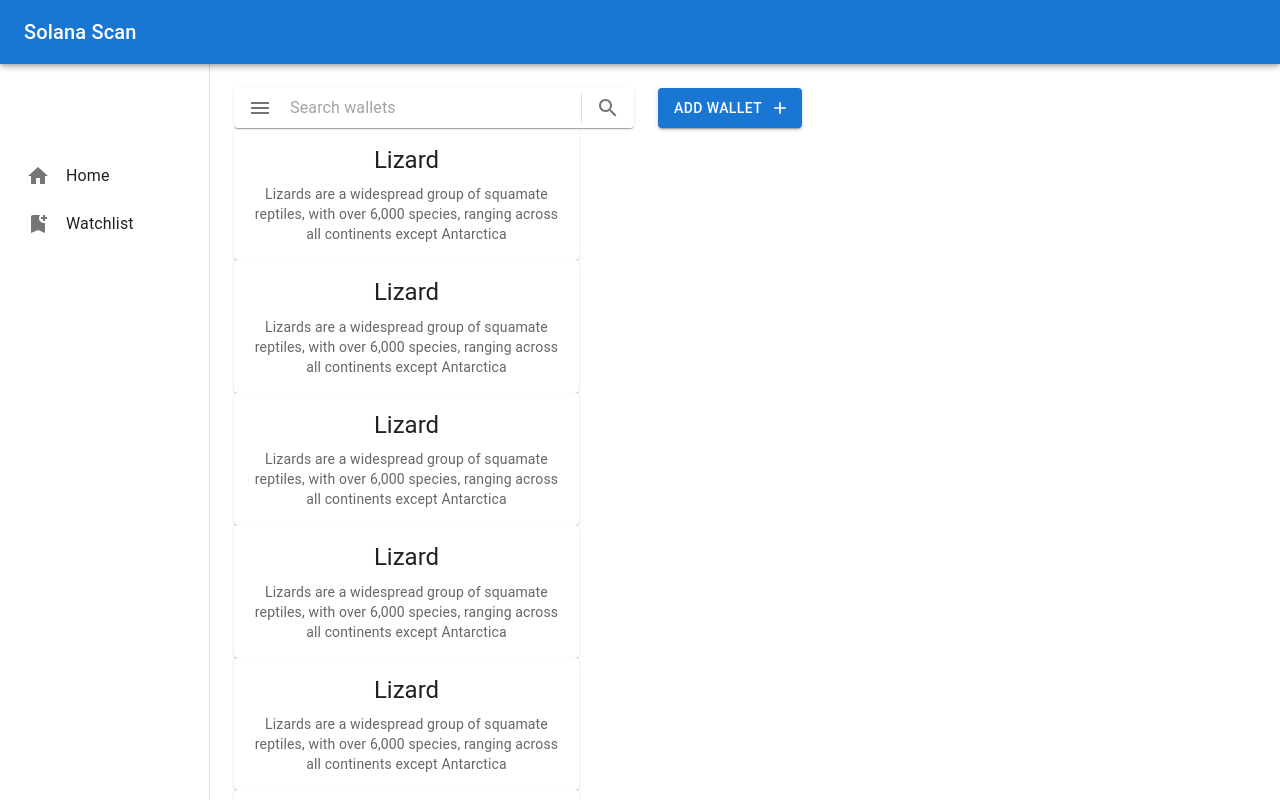
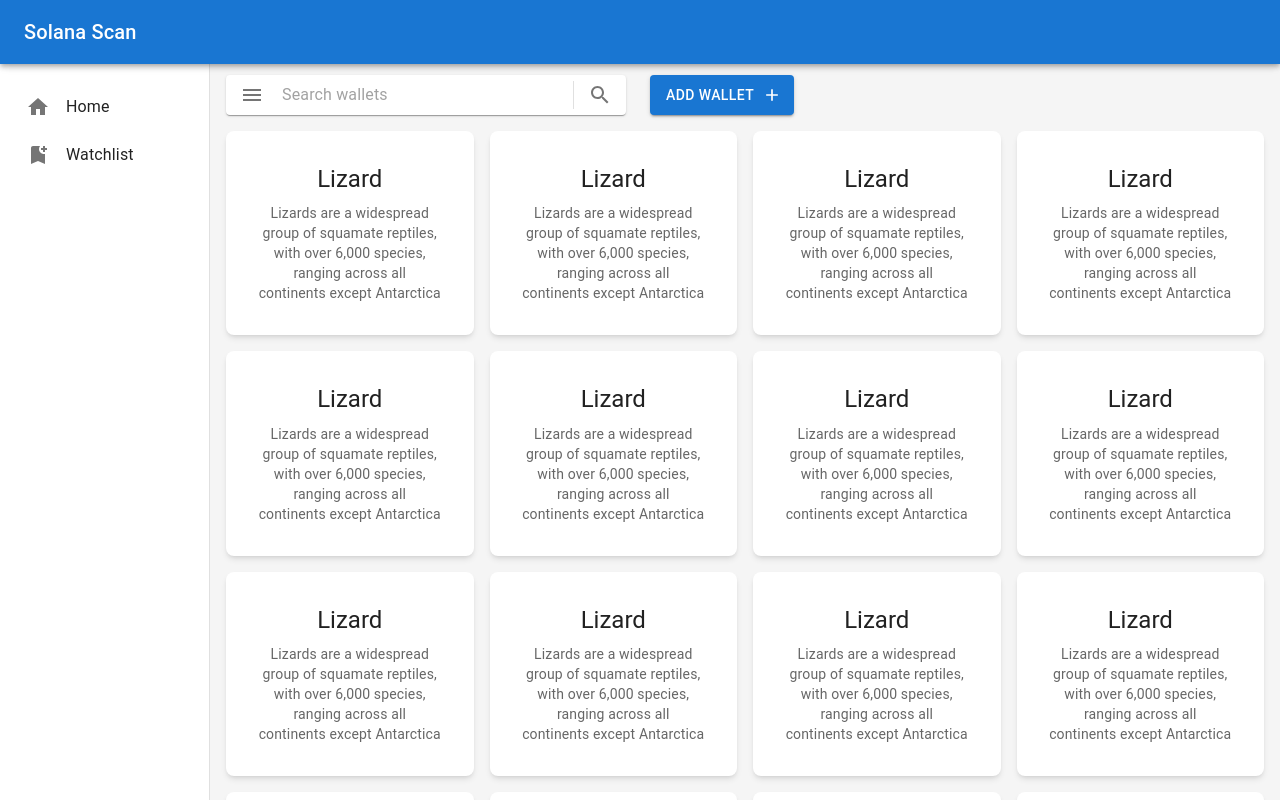
Before and after one commit to bengabp/solscan-api, a React (Vite) app in the folder frontend/: page / in a window 1280 px wide. Shown: the top 800 px of the page. Built offline with nearby package versions, Linux system fonts and the light colour scheme.

Commit message:
Media Queries for responsive grids

```diff
--- a/frontend/src/App.css
+++ b/frontend/src/App.css
@@ -4,7 +4,6 @@
   text-align: center;
   width: 100%;
   height: 100vh;
-  overflow: hidden;
   max-width: auto;
 }
 
@@ -47,7 +46,6 @@
 .App {
   text-align: center;
   height: 100vh;
-  overflow: hidden;
   width: 100%;
 }
 
--- a/frontend/src/App.jsx
+++ b/frontend/src/App.jsx
@@ -29,7 +29,7 @@ const App = () => {
           width: "100%",
         }}
       >
-        <HomeAppBar></HomeAppBar>
+        <HomeAppBar />
         <Routes>
           <Route index element={<Home />} />
         </Routes>
--- a/frontend/src/components/SideNav.jsx
+++ b/frontend/src/components/SideNav.jsx
@@ -1,6 +1,5 @@
 import { Box, Container } from "@mui/material";
 import Drawer from "@mui/material/Drawer";
-import Toolbar from "@mui/material/Toolbar";
 import ListItem from "@mui/material/ListItem";
 import ListItemIcon from "@mui/material/ListItemIcon";
 import List from "@mui/material/List";
@@ -10,20 +9,21 @@ import HomeIcon from "@mui/icons-material/Home";
 import BookmarkAddIcon from "@mui/icons-material/BookmarkAdd";
 
 const SideNav = (props) => {
-  const drawerWidth = 210;
+  const DRAWER_WIDTH = 210;
 
   return (
     <Drawer
       variant="permanent"
       sx={{
-        width: drawerWidth,
+        width: DRAWER_WIDTH,
         flexShrink: 0,
-        [`& .MuiDrawer-paper`]: { width: drawerWidth, boxSizing: "border-box" },
+        [`& .MuiDrawer-paper`]: {
+          width: DRAWER_WIDTH,
+          boxSizing: "border-box",
+        },
       }}
     >
-      <Toolbar />
-      <Box sx={{ overflow: "auto" }}>
-        <Container sx={{ height: "80px" }}></Container>
+      <Box sx={{ overflow: "auto", marginTop: "75px" }}>
         <List role="nav" sx={{ paddingLeft: "10px" }}>
           <ListItem key="Home" disablePadding>
             <ListItemButton>
--- a/frontend/src/components/walletCard.jsx
+++ b/frontend/src/components/walletCard.jsx
@@ -1,25 +1,23 @@
-import * as React from "react";
-import Card from "@mui/material/Card";
 import CardContent from "@mui/material/CardContent";
 import Typography from "@mui/material/Typography";
 import { CardActionArea } from "@mui/material";
-import Container from "@mui/material/Container";
 
 export default function ClickableWalletCard(props) {
   return (
-    <Card sx={{ maxWidth: 345 }}>
-      <CardActionArea>
-        <Container height="140px" width="140px" />
+    <>
+      <div className="container-card shadow-md">
+        <CardActionArea className="padding-1">
           <CardContent>
             <Typography gutterBottom variant="h5" component="div">
               Lizard
             </Typography>
             <Typography variant="body2" color="text.secondary">
-            Lizards are a widespread group of squamate reptiles, with over 6,000
-            species, ranging across all continents except Antarctica
+              Lizards are a widespread group of squamate reptiles, with over
+              6,000 species, ranging across all continents except Antarctica
             </Typography>
           </CardContent>
         </CardActionArea>
-    </Card>
+      </div>
+    </>
   );
 }
--- a/frontend/src/esin.css
+++ b/frontend/src/esin.css
@@ -0,0 +1,67 @@
+.container {
+  width: 100%;
+}
+
+.container-card {
+  width: 100%;
+  background-color: #fff;
+  max-width: 28rem /* 448px */;
+  border-radius: 0.5rem;
+}
+
+.shadow-md {
+  --tw-shadow: 0 4px 6px -1px rgb(0 0 0 / 0.1), 0 2px 4px -2px rgb(0 0 0 / 0.1);
+  --tw-shadow-colored: 0 4px 6px -1px var(--tw-shadow-color),
+    0 2px 4px -2px var(--tw-shadow-color);
+  box-shadow: var(--tw-ring-offset-shadow, 0 0 #0000),
+    var(--tw-ring-shadow, 0 0 #0000), var(--tw-shadow);
+}
+
+.padding-1 {
+  padding: 1rem !important;
+}
+
+.padding-y-1 {
+  padding-top: 1rem !important;
+  padding-bottom: 1rem !important;
+}
+
+.padding-x-1 {
+  padding-left: 1rem !important;
+  padding-right: 1rem !important;
+}
+
+.grid {
+  display: grid;
+  grid-template-columns: repeat(1, 1fr);
+  grid-gap: 1rem;
+}
+
+.flex {
+  display: flex;
+}
+
+.flex-col {
+  flex-direction: column;
+}
+
+/* Medium screens */
+@media (min-width: 768px) {
+  .grid {
+    grid-template-columns: repeat(2, 1fr);
+  }
+}
+
+/* Large Screens */
+@media (min-width: 992px) {
+  .grid {
+    grid-template-columns: repeat(3, 1fr);
+  }
+}
+
+/* Extra Large Screens */
+@media (min-width: 1200px) {
+  .grid {
+    grid-template-columns: repeat(4, 1fr);
+  }
+}
--- a/frontend/src/index.css
+++ b/frontend/src/index.css
@@ -11,9 +11,6 @@
   text-rendering: optimizeLegibility;
   -webkit-font-smoothing: antialiased;
   -moz-osx-font-smoothing: grayscale;
-
-  height: 100vh;
-  overflow: hidden;
 }
 
 a {
@@ -30,7 +27,7 @@ body {
   display: flex;
   place-items: center;
   min-width: 320px;
-  min-height: 100vh;
+  /* min-height: 100vh; */
 }
 
 h1 {
--- a/frontend/src/pages/Home.jsx
+++ b/frontend/src/pages/Home.jsx
@@ -1,15 +1,14 @@
 import SideNav from "../components/SideNav";
+import "../esin.css";
 
-import * as React from "react";
 import Box from "@mui/material/Box";
-import Toolbar from "@mui/material/Toolbar";
 import Stack from "@mui/material/Stack";
 import { Button } from "@mui/material";
 import AddIcon from "@mui/icons-material/Add";
 import CustomSearchBar from "../components/SearchBar";
 import ClickableWalletCard from "../components/walletCard";
 
-const Home = () => {
+function Home() {
   // Generate wallet data for 100 users
   const users = Array.from({ length: 100 }, (_, index) => ({
     id: index + 1,
@@ -18,16 +17,27 @@ const Home = () => {
   }));
 
   return (
-    <Box sx={{ display: "flex" }}>
+    <Box
+      sx={{
+        display: "flex",
+        overflow: "scroll",
+        backgroundColor: "whitesmoke",
+      }}
+    >
       <SideNav />
-      <Box component="main" sx={{ flexGrow: 1, p: 3 }}>
-        <Toolbar />
+      <div
+        className="container padding-x-1"
+        style={{
+          marginTop: "75px",
+        }}
+      >
         <Stack direction="row" spacing={3} height={"40px"}>
-          <CustomSearchBar placeholder="Search wallets"></CustomSearchBar>
-          <Button variant="contained" endIcon={<AddIcon></AddIcon>}>
+          <CustomSearchBar placeholder="Search wallets" />
+          <Button variant="contained" endIcon={<AddIcon />}>
             Add wallet
           </Button>
         </Stack>
+        <div className="grid padding-y-1">
           {users.map((user, index) => (
             // <tr key={user.id}>
             // <td>{user.id}</td>
@@ -36,9 +46,10 @@ const Home = () => {
             // </tr>
             <ClickableWalletCard key={index} balance={user.balance} />
           ))}
-      </Box>
+        </div>
+      </div>
     </Box>
   );
-};
+}
 
 export default Home;
```
Lines whose indentation alone changed are shown as unchanged.
